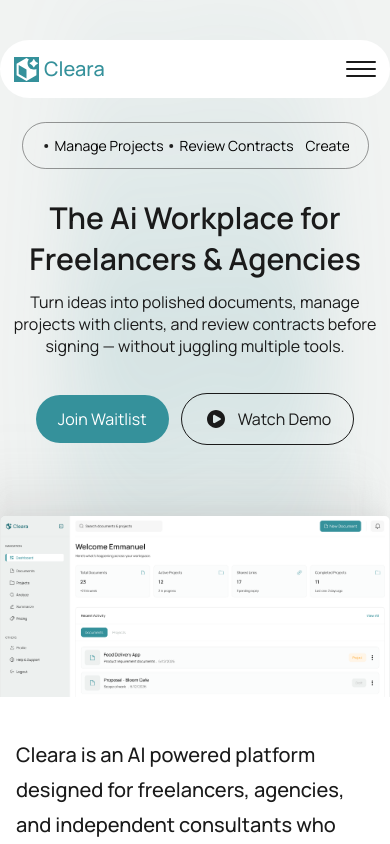
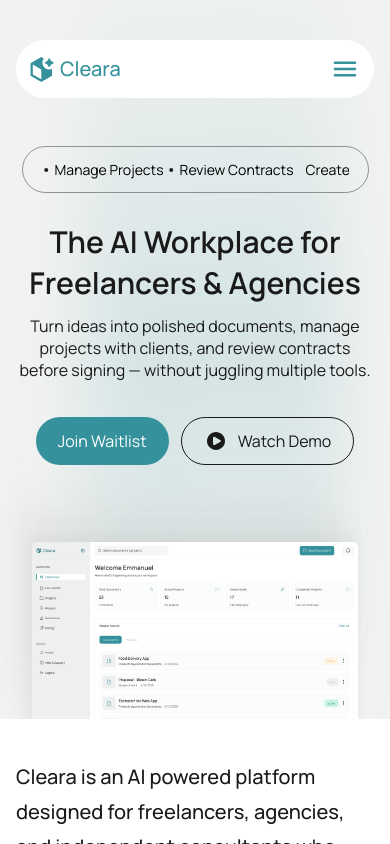
Before and after one commit to Abdulmalik-Ayorinde/Cleara-landing-page, a Next.js app: page / in a window 390 px wide. Shown: the top 844 px of the page. Built offline with nearby package versions, Linux system fonts and the light colour scheme.

Commit message:
feat: make landing page fully responsive with mobile navbar, hero, and sections

```diff
--- a/app/page.tsx
+++ b/app/page.tsx
@@ -209,7 +209,7 @@
   return (
     <main className="overflow-x-hidden">
       {/* ──────── HERO ──────── */}
-      <section className="relative bg-surface h-[697px] xl:h-297.5 overflow-hidden">
+      <section className="relative bg-surface xl:h-297.5 overflow-hidden px-4 xl:px-10">
         <img
           src="/assets/icons/hero-vector.svg"
           alt=""
@@ -220,14 +220,19 @@
             initial={{ opacity: 0, y: -20 }}
             animate={{ opacity: 1, y: 0 }}
             transition={{ duration: 0.5 }}
-            className="flex justify-between items-center bg-white rounded-[45px] xl:rounded-[39px] w-full max-w-[390px] xl:max-w-214.5 py-[14px] xl:py-3.5 px-[14px] xl:px-4.25"
+            className="flex justify-between items-center bg-white rounded-[45px] xl:rounded-[39px] w-full max-w-[500px] xl:max-w-214.5 h-[58px] xl:h-auto py-0 xl:py-3.5 px-[14px] xl:px-4.25"
           >
-            <div className="flex items-center gap-[5px] xl:gap-0">
-              <div className="size-[25px] xl:size-12 bg-primary xl:rounded-[30px] flex items-center justify-center rounded-none">
+            <div className="flex items-center gap-[5px]">
+              <div className="xl:size-12 xl:bg-primary xl:rounded-[30px] flex items-center justify-center">
+                <img
+                  src="/assets/icons/logo-icon-mobile.svg"
+                  alt=""
+                  className="size-[25px] xl:hidden"
+                />
                 <img
                   src="/assets/icons/ai-generate.svg"
                   alt=""
-                  className="size-full xl:size-7.75"
+                  className="hidden xl:block size-7.75"
                 />
               </div>
               <span className="text-[20px] xl:hidden font-medium text-primary leading-normal">
@@ -235,11 +240,11 @@
               </span>
             </div>
             <button className="xl:hidden size-[30px] flex items-center justify-center">
-              <svg width="30" height="30" viewBox="0 0 30 30" fill="none">
-                <rect y="7" width="30" height="2" rx="1" fill="#1a1a1a" />
-                <rect y="14" width="30" height="2" rx="1" fill="#1a1a1a" />
-                <rect y="21" width="30" height="2" rx="1" fill="#1a1a1a" />
-              </svg>
+              <img
+                src="/assets/icons/menu-hamburger.svg"
+                alt="Menu"
+                className="size-full"
+              />
             </button>
             <div className="hidden xl:flex items-center gap-[35px] text-[17px] leading-[20px] text-dark">
               <a href="#features" className="font-medium">
@@ -264,7 +269,7 @@
           </motion.nav>
 
           {/* Marquee */}
-          <div className="mt-6 xl:mt-23.5 border border-[rgba(31,31,31,0.45)] rounded-[56px] w-full max-w-[347px] xl:max-w-101.75 py-3 xl:py-[13px] px-[19px] flex items-center">
+          <div className="mt-[48px] xl:mt-23.5 border border-[rgba(31,31,31,0.45)] rounded-[56px] w-full max-w-[347px] xl:max-w-101.75 py-3 xl:py-[13px] px-[19px] flex items-center">
             <motion.div
               initial={{ opacity: 0 }}
               animate={{ opacity: 1 }}
@@ -319,7 +324,7 @@
           <div className="mt-7 xl:mt-[30px] flex flex-col items-center gap-9 xl:gap-[40px] w-full max-w-[364px] xl:max-w-[1479px]">
             <div className="text-center text-dark">
               <h1 className="font-semibold text-[30px] xl:text-[60px] leading-[normal] xl:leading-[75px]">
-                The Ai Workplace for
+                The AI Workplace for
                 <br />
                 Freelancers & Agencies
               </h1>
@@ -329,14 +334,14 @@
                 multiple tools.
               </p>
             </div>
-            <div className="flex items-center gap-[12px]">
+            <div className="flex items-center justify-center flex-wrap gap-[12px]">
               <button
                 onClick={() => setShowWaitlist(true)}
-                className="bg-primary text-white text-[16px] font-normal px-[22px] py-[13px] rounded-[30px] leading-[22px]"
+                className="bg-primary text-white text-[16px] font-normal px-[22px] py-[13px] rounded-[30px] leading-[22px] h-[48px]"
               >
                 Join Waitlist
               </button>
-              <button className="border border-dark flex items-center gap-[10px] px-[22px] py-[13px] rounded-[30px] text-[16px] text-dark font-normal">
+              <button className="border border-dark flex items-center gap-[10px] px-[22px] py-[13px] rounded-[30px] text-[16px] text-dark font-normal h-[48px]">
                 <img
                   src="/assets/icons/video-fill.svg"
                   alt=""
@@ -349,7 +354,7 @@
         </div>
 
         {/* Dashboard screenshot in hero bg */}
-        <div className="absolute left-1/2 -translate-x-1/2 top-[516px] xl:top-[695px] w-[389px] xl:w-[1173px]">
+        <div className="relative -bottom-8 mt-[45px] xl:mt-[94px] mx-auto w-full xl:w-[1173px] px-4 xl:px-10">
           <img
             src="/assets/screenshots/dashboard-document-activity.png"
             alt="Dashboard preview"
```
Also changed, not shown: public/assets/icons/logo-icon-mobile.svg (added), public/assets/icons/menu-hamburger.svg (added).
